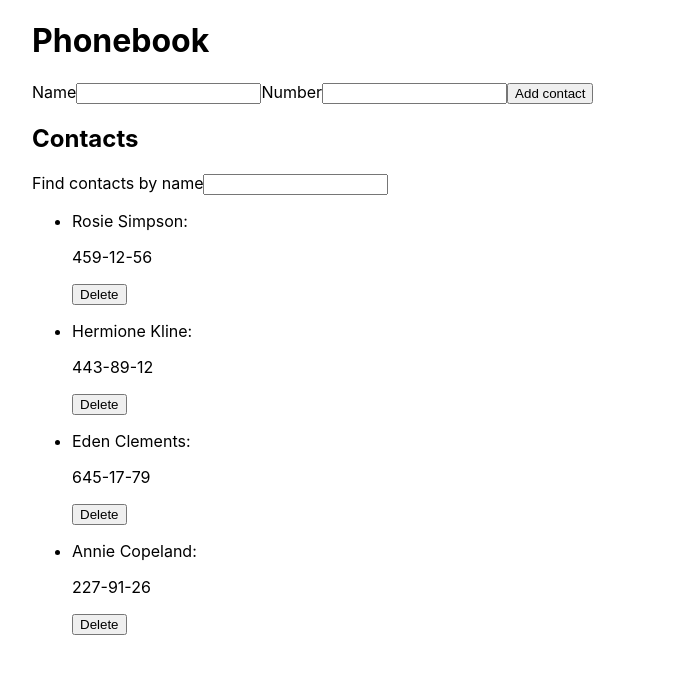
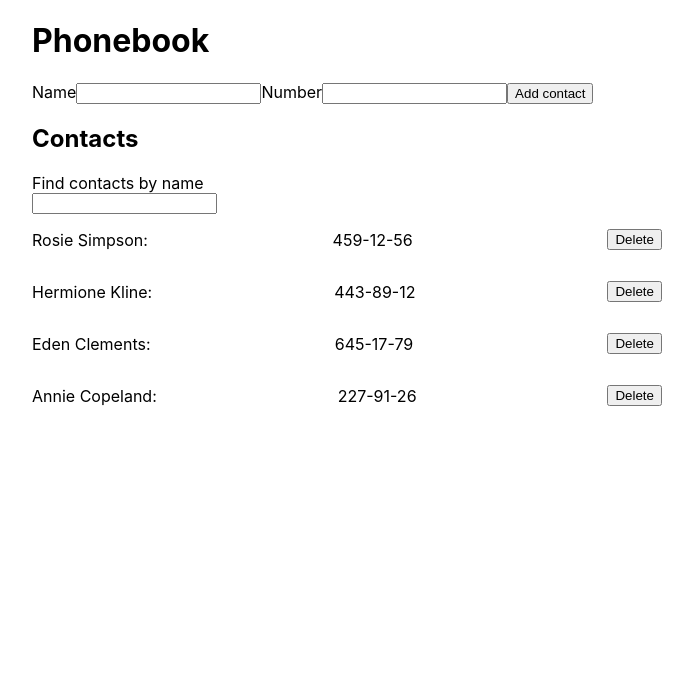
Before and after one commit to igorklyopov/goit-react-hw-02-phonebook, a React (Create React App) app: page / in a window 1280 px wide. Shown: the top 674 px of the page, without its empty margins (158-851 px from the left). Built offline with nearby package versions, Linux system fonts and the light colour scheme.

Commit message:
adds PropTypes

```diff
--- a/src/components/ContactForm/ContactForm.js
+++ b/src/components/ContactForm/ContactForm.js
@@ -1,3 +1,4 @@
+import PropTypes from "prop-types";
 import React, { Component } from "react";
 import style from "../ContactForm/ContactForm.module.css";
 
@@ -5,6 +6,10 @@ class ContactForm extends Component {
   state = {
     name: "",
     number: "",
+  };
+
+  static propTypes = {
+    onSubmitData: PropTypes.func.isRequired,
   };
 
   onInputChange = (e) => {
--- a/src/components/ContactsList/ContactsList.js
+++ b/src/components/ContactsList/ContactsList.js
@@ -1,3 +1,4 @@
+import PropTypes from "prop-types";
 import style from "../ContactsList/ContactsList.module.css";
 
 const ContactsList = ({ contacts, onDeleteContactBtnClick }) => {
@@ -5,9 +6,13 @@ const ContactsList = ({ contacts, onDeleteContactBtnClick }) => {
     <ul className={style.contactsList}>
       {contacts.map(({ id, name, number }) => (
         <li key={id} className={style.contactsListItem}>
-          <p>{name}: </p>
-          <p>{number}</p>
-          <button type="button" onClick={() => onDeleteContactBtnClick(id)}>
+          <p className={style.contactsName}>{name}: </p>
+          <p className={style.contactsNumber}>{number}</p>
+          <button
+            type="button"
+            onClick={() => onDeleteContactBtnClick(id)}
+            aria-label="Delete contact button"
+          >
             Delete
           </button>
         </li>
@@ -16,4 +21,15 @@ const ContactsList = ({ contacts, onDeleteContactBtnClick }) => {
   );
 };
 
+ContactsList.propTypes = {
+  contacts: PropTypes.arrayOf(
+    PropTypes.shape({
+      id: PropTypes.string.isRequired,
+      name: PropTypes.string.isRequired,
+      number: PropTypes.string.isRequired,
+    })
+  ),
+  onDeleteContactBtnClick: PropTypes.func.isRequired,
+};
+
 export default ContactsList;
--- a/src/components/ContactsList/ContactsList.module.css
+++ b/src/components/ContactsList/ContactsList.module.css
@@ -1,5 +1,21 @@
 .contactsList {
+  /* list */
+  margin-top: 0;
+  padding-left: 0;
+  list-style: none;
+  /*  */
 }
 
 .contactsListItem {
+  width: 70%;
+  display: flex;
+  justify-content: space-between;
+  align-items: center;
 }
+
+.contactsName {
+}
+
+.contactsNumber {
+  margin-right: 10px;
+}
--- a/src/components/Filter/Filter.js
+++ b/src/components/Filter/Filter.js
@@ -1,3 +1,4 @@
+import PropTypes from "prop-types";
 import style from "../Filter/Filter.module.css";
 
 const Filter = ({ onFilterChange }) => {
@@ -15,4 +16,8 @@ const Filter = ({ onFilterChange }) => {
   );
 };
 
+Filter.propTypes = {
+  onFilterChange: PropTypes.func.isRequired,
+};
+
 export default Filter;
--- a/src/components/Filter/Filter.module.css
+++ b/src/components/Filter/Filter.module.css
@@ -1,8 +1,10 @@
 .contactsFilterInput {
+  display: block;
 }
 
 .contactsFilterLabel {
 }
 
 .contactsFilterLabelText {
+  /* margin-right: 10px; */
 }
```
